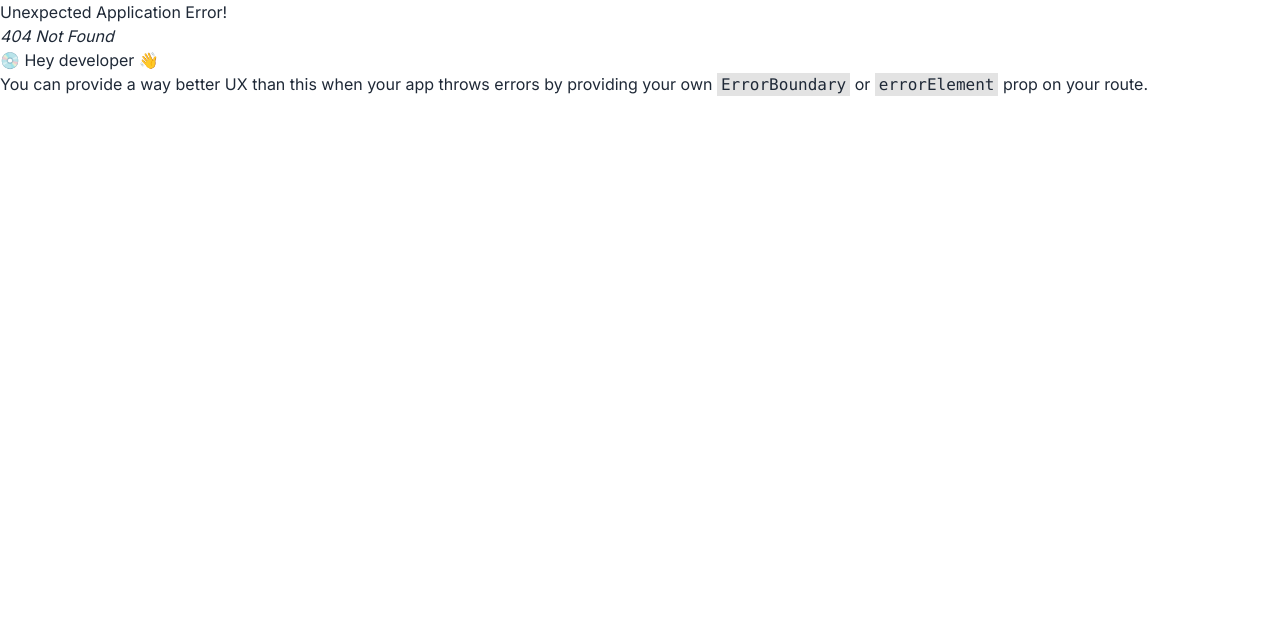
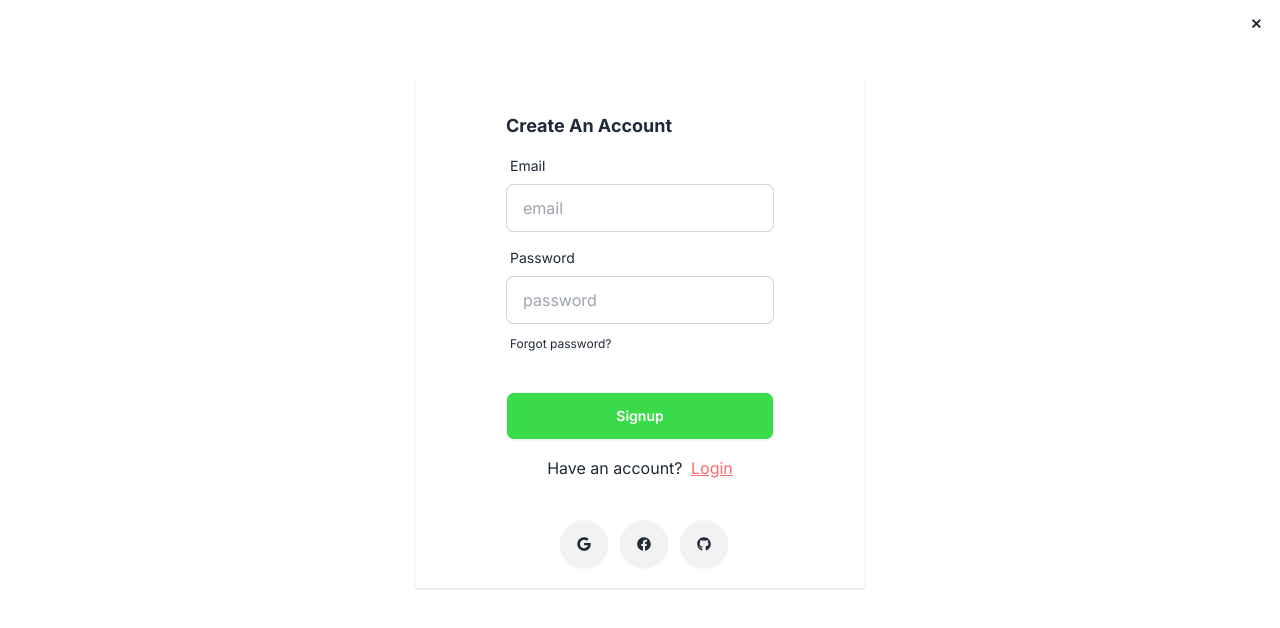
Before and after one commit to rygailkim/foodi-mern, a React (Vite) app in the folder foodi-client/: page /signup in a window 1280 px wide. Before the commit this address had no page. Shown: the top 628 px of the page. Built offline with nearby package versions, Linux system fonts and the light colour scheme.

Commit message:
sign in and sign up

```diff
--- a/foodi-client/package.json
+++ b/foodi-client/package.json
@@ -10,10 +10,12 @@
     "preview": "vite preview"
   },
   "dependencies": {
+    "firebase": "^10.10.0",
     "localforage": "^1.10.0",
     "match-sorter": "^6.3.4",
     "react": "^18.2.0",
     "react-dom": "^18.2.0",
+    "react-hook-form": "^7.51.2",
     "react-icons": "^5.0.1",
     "react-router-dom": "^6.22.3",
     "react-slick": "^0.30.2",
--- /dev/null
+++ b/foodi-client/src/components/Modal.jsx
@@ -0,0 +1,108 @@
+import React from "react";
+import { Link } from "react-router-dom";
+import { FaFacebook, FaGithub, FaGoogle } from "react-icons/fa";
+import { useForm } from "react-hook-form";
+
+const Modal = () => {
+  const {
+    register,
+    handleSubmit,
+    formState: { errors },
+  } = useForm();
+
+  const onSubmit = (data) => console.log(data);
+
+  return (
+    <div>
+      <dialog id="my_modal_5" className="modal modal-middle sm:modal-middle">
+        <div className="modal-box">
+          <div className="modal-action flex flex-col justify-center mt-0">
+            <form
+              className="card-body"
+              method="dialog"
+              onSubmit={handleSubmit(onSubmit)}
+            >
+              <h3 className="font-bold text-lg">Please Login!</h3>
+
+              {/* Email */}
+              <div className="form-control">
+                <label className="label">
+                  <span className="label-text">Email</span>
+                </label>
+                <input
+                  type="email"
+                  placeholder="email"
+                  className="input input-bordered"
+                  required
+                  {...register("email")}
+                />
+              </div>
+
+              {/* Password */}
+              <div className="form-control">
+                <label className="label">
+                  <span className="label-text">Password</span>
+                </label>
+                <input
+                  type="password"
+                  placeholder="password"
+                  className="input input-bordered"
+                  required
+                  {...register("password")}
+                />
+                <label className="label mt-1">
+                  <a href="#" className="label-text-alt link link-hover">
+                    Forgot password?
+                  </a>
+                </label>
+              </div>
+
+              {/* Error Text */}
+
+              {/* Login Button */}
+              <div className="form-control mt-6">
+                <input
+                  type="submit"
+                  value="Login"
+                  className="btn bg-green text-white"
+                />
+              </div>
+
+              <p className="text-center my-2">
+                Do not have an account yet?{" "}
+                <Link to="/signup" className="underline text-red ml-1">
+                  Sign Up Now
+                </Link>
+              </p>
+
+              <button
+                htmlFor="my_modal_5"
+                onClick={() =>
+                  document.getElementById("my_modal_5").close()
+                }
+                className="btn btn-sm btn-circle btn-ghost absolute right-2 top-2"
+              >
+                ✕
+              </button>
+            </form>
+
+            {/* Social login */}
+            <div className="text-center space-x-3 mb-5">
+              <button className="btn btn-circle hover:bg-green hover:text-white">
+                <FaGoogle />
+              </button>
+              <button className="btn btn-circle hover:bg-green hover:text-white">
+                <FaFacebook />
+              </button>
+              <button className="btn btn-circle hover:bg-green hover:text-white">
+                <FaGithub />
+              </button>
+            </div>
+          </div>
+        </div>
+      </dialog>
+    </div>
+  );
+};
+
+export default Modal;
--- a/foodi-client/src/components/Navbar.jsx
+++ b/foodi-client/src/components/Navbar.jsx
@@ -1,38 +1,47 @@
-import React, { useEffect, useState } from 'react'
-import logo from '/logo.png'
-import { FiPhoneCall } from "react-icons/fi";
+import React, { useEffect, useState } from "react";
+import logo from "/logo.png";
+import { FaRegUser } from "react-icons/fa";
+import Modal from "./Modal";
 
 const Navbar = () => {
-
-    const [isSticky, setSticky] = useState(false)
+  const [isSticky, setSticky] = useState(false);
 
   // Handle scroll functions
   useEffect(() => {
     const handleScroll = () => {
-            const offset = window.scrollY
+      const offset = window.scrollY;
       if (offset > 0) {
-                setSticky(true)
+        setSticky(true);
       } else {
-                setSticky(false)
+        setSticky(false);
       }
-        }
+    };
 
-        window.addEventListener("scroll", handleScroll)
+    window.addEventListener("scroll", handleScroll);
 
     return () => {
-            window.addEventListener("scroll", handleScroll)
-        }
-    }, [])
+      window.addEventListener("scroll", handleScroll);
+    };
+  }, []);
 
-    const navItems = <>
-        <li className="text-green" href="/"><a>Home</a></li>
+  const navItems = (
+    <>
+      <li className="text-green" href="/">
+        <a>Home</a>
+      </li>
       <li>
         <details>
           <summary>Menu</summary>
           <ul className="p-2">
-                <li><a href='/menu'>All</a></li>
-                <li><a>Salad</a></li>
-                <li><a>Pizza</a></li>
+            <li>
+              <a href="/menu">All</a>
+            </li>
+            <li>
+              <a>Salad</a>
+            </li>
+            <li>
+              <a>Pizza</a>
+            </li>
           </ul>
         </details>
       </li>
@@ -40,68 +49,139 @@ const Navbar = () => {
         <details>
           <summary>Services</summary>
           <ul className="p-2">
-                <li><a>Online Order</a></li>
-                <li><a>Table Booking</a></li>
-                <li><a>Order Tracking</a></li>
+            <li>
+              <a>Online Order</a>
+            </li>
+            <li>
+              <a>Table Booking</a>
+            </li>
+            <li>
+              <a>Order Tracking</a>
+            </li>
           </ul>
         </details>
       </li>
-        <li><a>Offers</a></li>
+      <li>
+        <a>Offers</a>
+      </li>
     </>
-
+  );
 
   return (
-    <header className='max-w-screen-2xl container mx-auto fixed top-0 left-0 right-0 transition-all duration-300 ease-in-out'>
-        <div className={`navbar xl:px-24 ${isSticky ? "shadow-md bg-base-100 transition-all duration-300 ease-in-out" : ""}`}>
+    <header className="max-w-screen-2xl container mx-auto fixed top-0 left-0 right-0 transition-all duration-300 ease-in-out">
+      <div
+        className={`navbar xl:px-24 ${
+          isSticky
+            ? "shadow-md bg-base-100 transition-all duration-300 ease-in-out"
+            : ""
+        }`}
+      >
         {/* Logo */}
         <div className="navbar-start">
           <div className="dropdown">
             <div tabIndex={0} role="button" className="btn btn-ghost lg:hidden">
-                    <svg xmlns="http://www.w3.org/2000/svg" className="h-5 w-5" fill="none" viewBox="0 0 24 24" stroke="currentColor"><path strokeLinecap="round" strokeLinejoin="round" strokeWidth="2" d="M4 6h16M4 12h8m-8 6h16" /></svg>
+              <svg
+                xmlns="http://www.w3.org/2000/svg"
+                className="h-5 w-5"
+                fill="none"
+                viewBox="0 0 24 24"
+                stroke="currentColor"
+              >
+                <path
+                  strokeLinecap="round"
+                  strokeLinejoin="round"
+                  strokeWidth="2"
+                  d="M4 6h16M4 12h8m-8 6h16"
+                />
+              </svg>
             </div>
-                <ul tabIndex={0} className="menu menu-sm dropdown-content mt-3 z-[1] p-2 shadow bg-base-100 rounded-box w-52">
-                    <li><a>Item 1</a></li>
+            <ul
+              tabIndex={0}
+              className="menu menu-sm dropdown-content mt-3 z-[1] p-2 shadow bg-base-100 rounded-box w-52"
+            >
+              <li>
+                <a>Item 1</a>
+              </li>
               <li>
                 <a>Parent</a>
                 <ul className="p-2">
-                        <li><a>Submenu 1</a></li>
-                        <li><a>Submenu 2</a></li>
+                  <li>
+                    <a>Submenu 1</a>
+                  </li>
+                  <li>
+                    <a>Submenu 2</a>
+                  </li>
                 </ul>
               </li>
-                    <li><a>Item 3</a></li>
+              <li>
+                <a>Item 3</a>
+              </li>
             </ul>
           </div>
-                <a href='/'>
-                    <img src={logo} alt="foodi logo"/>
+          <a href="/">
+            <img src={logo} alt="foodi logo" />
           </a>
         </div>
         {/* Navbar Items */}
         <div className="navbar-center hidden lg:flex">
-                <ul className="menu menu-horizontal px-1">
-                    {navItems}
-                </ul>
+          <ul className="menu menu-horizontal px-1">{navItems}</ul>
         </div>
         <div className="navbar-end">
           {/* Search Button */}
           <button className="btn btn-ghost btn-circle hidden lg:flex">
-                    <svg xmlns="http://www.w3.org/2000/svg" className="h-5 w-5" fill="none" viewBox="0 0 24 24" stroke="currentColor"><path strokeLinecap="round" strokeLinejoin="round" strokeWidth="2" d="M21 21l-6-6m2-5a7 7 0 11-14 0 7 7 0 0114 0z" /></svg>
+            <svg
+              xmlns="http://www.w3.org/2000/svg"
+              className="h-5 w-5"
+              fill="none"
+              viewBox="0 0 24 24"
+              stroke="currentColor"
+            >
+              <path
+                strokeLinecap="round"
+                strokeLinejoin="round"
+                strokeWidth="2"
+                d="M21 21l-6-6m2-5a7 7 0 11-14 0 7 7 0 0114 0z"
+              />
+            </svg>
           </button>
           {/* Cart Items */}
           <div className="dropdown dropdown-end mr-3 lg:flex hidden">
             <div className="flex-none">
               <div className="dropdown dropdown-end">
-                            <div tabIndex={0} role="button" className="btn btn-ghost btn-circle flex items-center justify-content-center">
+                <div
+                  tabIndex={0}
+                  role="button"
+                  className="btn btn-ghost btn-circle flex items-center justify-content-center"
+                >
                   <div className="indicator">
-                                <svg xmlns="http://www.w3.org/2000/svg" className="h-5 w-5" fill="none" viewBox="0 0 24 24" stroke="currentColor"><path strokeLinecap="round" strokeLinejoin="round" strokeWidth="2" d="M3 3h2l.4 2M7 13h10l4-8H5.4M7 13L5.4 5M7 13l-2.293 2.293c-.63.63-.184 1.707.707 1.707H17m0 0a2 2 0 100 4 2 2 0 000-4zm-8 2a2 2 0 11-4 0 2 2 0 014 0z" /></svg>
+                    <svg
+                      xmlns="http://www.w3.org/2000/svg"
+                      className="h-5 w-5"
+                      fill="none"
+                      viewBox="0 0 24 24"
+                      stroke="currentColor"
+                    >
+                      <path
+                        strokeLinecap="round"
+                        strokeLinejoin="round"
+                        strokeWidth="2"
+                        d="M3 3h2l.4 2M7 13h10l4-8H5.4M7 13L5.4 5M7 13l-2.293 2.293c-.63.63-.184 1.707.707 1.707H17m0 0a2 2 0 100 4 2 2 0 000-4zm-8 2a2 2 0 11-4 0 2 2 0 014 0z"
+                      />
+                    </svg>
                     <span className="badge badge-sm indicator-item">8</span>
                   </div>
                 </div>
-                            <div tabIndex={0} className="mt-3 z-[1] card card-compact dropdown-content w-52 bg-base-100 shadow">
+                <div
+                  tabIndex={0}
+                  className="mt-3 z-[1] card card-compact dropdown-content w-52 bg-base-100 shadow"
+                >
                   <div className="card-body">
                     <span className="font-bold text-lg">8 Items</span>
                     <span className="text-info">Subtotal: $999</span>
                     <div className="card-actions">
-                                    <button className="btn btn-primary btn-block">View cart</button>
+                      <button className="btn btn-primary btn-block">
+                        View cart
+                      </button>
                     </div>
                   </div>
                 </div>
@@ -109,11 +189,18 @@ const Navbar = () => {
             </div>
           </div>
           {/* Contact Button */}
-                <a className="btn bg-green rounded-full px-6 text-white items-center gap-2"><FiPhoneCall/>Contact</a>
+          <button
+            className="btn bg-green rounded-full px-6 text-white items-center gap-2"
+            onClick={() => document.getElementById("my_modal_5").showModal()}
+          >
+            <FaRegUser />
+            Login
+          </button>
+          <Modal />
         </div>
       </div>
     </header>
-  )
-}
+  );
+};
 
-export default Navbar
+export default Navbar;
--- /dev/null
+++ b/foodi-client/src/components/Signup.jsx
@@ -0,0 +1,107 @@
+import React from "react";
+import { useForm } from "react-hook-form";
+import { FaFacebook, FaGithub, FaGoogle } from "react-icons/fa";
+import { Link } from "react-router-dom";
+import Modal from "./Modal";
+
+const Signup = () => {
+  const {
+    register,
+    handleSubmit,
+    formState: { errors },
+  } = useForm();
+
+  const onSubmit = (data) => console.log(data);
+
+  return (
+    <div className="max-w-md bg-white shadow w-full mx-auto flex flex-col items-center justify-center my-20">
+      <div className="modal-action flex flex-col justify-center mt-0">
+        <form
+          className="card-body"
+          method="dialog"
+          onSubmit={handleSubmit(onSubmit)}
+        >
+          <h3 className="font-bold text-lg">Create An Account</h3>
+
+          {/* Email */}
+          <div className="form-control">
+            <label className="label">
+              <span className="label-text">Email</span>
+            </label>
+            <input
+              type="email"
+              placeholder="email"
+              className="input input-bordered"
+              required
+              {...register("email")}
+            />
+          </div>
+
+          {/* Password */}
+          <div className="form-control">
+            <label className="label">
+              <span className="label-text">Password</span>
+            </label>
+            <input
+              type="password"
+              placeholder="password"
+              className="input input-bordered"
+              required
+              {...register("password")}
+            />
+            <label className="label mt-1">
+              <a href="#" className="label-text-alt link link-hover">
+                Forgot password?
+              </a>
+            </label>
+          </div>
+
+          {/* Error Text */}
+
+          {/* Login Button */}
+          <div className="form-control mt-6">
+            <input
+              type="submit"
+              value="Signup"
+              className="btn bg-green text-white"
+            />
+          </div>
+
+          <p className="text-center my-2">
+            Have an account?{" "}
+            <button
+              className="underline text-red ml-1"
+              onClick={() => document.getElementById("my_modal_5").showModal()}
+            >
+              Login
+            </button>
+          </p>
+
+          <Link
+                to="/"
+                className="btn btn-sm btn-circle btn-ghost absolute right-2 top-2"
+              >
+                ✕
+              </Link>
+        </form>
+
+        {/* Social login */}
+        <div className="text-center space-x-3 mb-5">
+          <button className="btn btn-circle hover:bg-green hover:text-white">
+            <FaGoogle />
+          </button>
+          <button className="btn btn-circle hover:bg-green hover:text-white">
+            <FaFacebook />
+          </button>
+          <button className="btn btn-circle hover:bg-green hover:text-white">
+            <FaGithub />
+          </button>
+        </div>
+      </div>
+
+      <Modal/>
+    </div>
+  );
+};
+
+export default Signup;
--- /dev/null
+++ b/foodi-client/src/firebase/firebase.config.js
@@ -0,0 +1,19 @@
+// Import the functions you need from the SDKs you need
+import { initializeApp } from "firebase/app";
+// TODO: Add SDKs for Firebase products that you want to use
+// https://firebase.google.com/docs/web/setup#available-libraries
+
+// Your web app's Firebase configuration
+const firebaseConfig = {
+  apiKey: import.meta.env.VITE_APIKEY,
+  authDomain: import.meta.env.VITE_AUTHDOMAIN,
+  projectId: import.meta.env.VITE_PROJECTID,
+  storageBucket: import.meta.env.VITE_STORAGEBUCKET,
+  messagingSenderId: import.meta.env.VITE_MESSAGINGSENDERID,
+  appId: import.meta.env.VITE_APPID
+};
+
+// Initialize Firebase
+const app = initializeApp(firebaseConfig);
+
+export default app;
--- a/foodi-client/src/pages/shop/Menu.jsx
+++ b/foodi-client/src/pages/shop/Menu.jsx
@@ -85,7 +85,7 @@ const Menu = () => {
   return (
     <div>
 
-        {/* Menu Banner */}
+        {/* Menu Banner */}reac
         <div className='section-container bg-gradient-to-r from-[#FAFAFA] from-0%  to-[#FCFCFC]'>
             <div className='py-48 flex flex-col justify-center items-center gap-8'>
                 {/* Banner Text */}
```
Also changed, not shown: foodi-client/src/router/Router.jsx (+11 -6 lines), 1 other file (tests, documents, lock files or other folders). Lines whose indentation alone changed are shown as unchanged.
